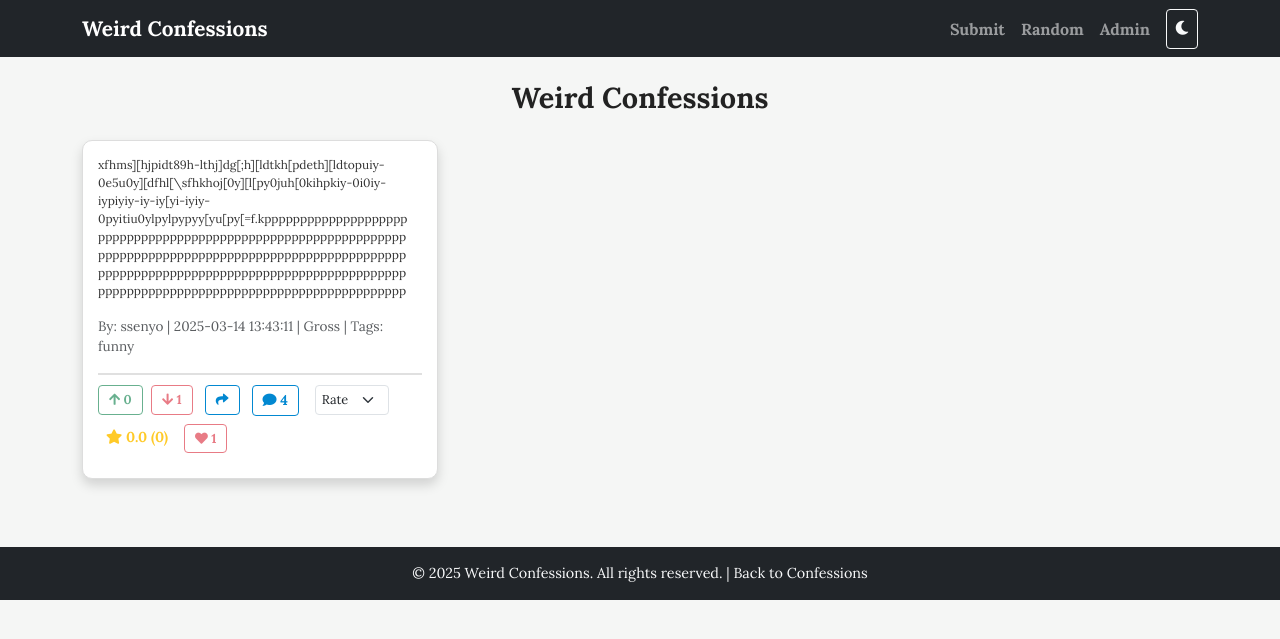
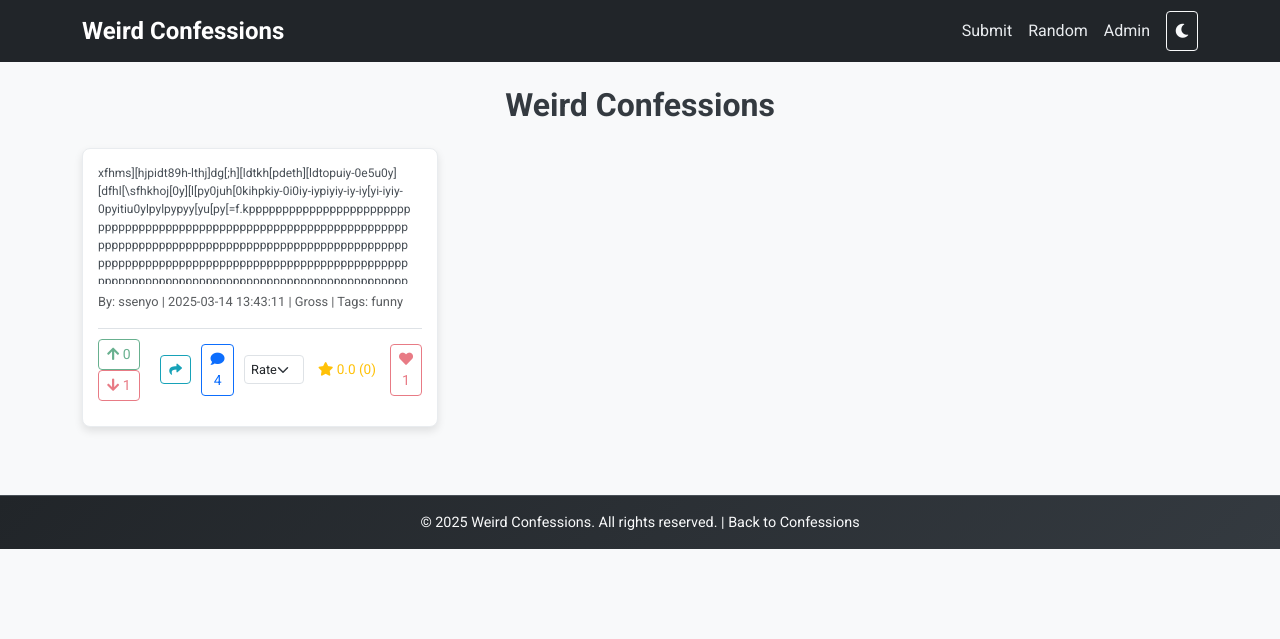
Before and after one commit to ugcoded/weird-confession, a Flask app: page /confessions in a window 1280 px wide. Shown: the top 639 px of the page. Run offline with Flask 3, Linux system fonts and the light colour scheme; data comes from the database, SQL or seed files in the repository; data that the repository does not hold is empty.

Commit message:
Update style.css

```diff
--- a/static/style.css
+++ b/static/style.css
@@ -1,80 +1,81 @@
-/* Import a beautiful font from Google Fonts */
-@import url('https://fonts.googleapis.com/css2?family=Lora:ital,wght@0,400;0,700;1,400&display=swap');
+/* Import a professional font */
+@import url('https://fonts.googleapis.com/css2?family=Roboto:ital,wght@0,400;0,700;1,400&display=swap');
 
 body {
-    background-color: #f5f6f5;
-    font-family: 'Lora', serif;
+    background-color: #f8f9fa; /* Softer gray */
+    font-family: 'Roboto', sans-serif;
     font-size: 1rem;
+    color: #333;
     transition: background-color 0.3s, color 0.3s;
 }
 
 body.dark-mode {
-    background-color: #1e1e1e;
-    color: #e0e0e0;
+    background-color: #212529;
+    color: #e9ecef;
 }
 
 body.dark-mode .confession-box,
 body.dark-mode .pinned-content,
 body.dark-mode .comments-section,
 body.dark-mode .comment-item {
-    background-color: #2a2a2a;
-    color: #e0e0e0;
-    border-color: #555;
+    background-color: #343a40;
+    color: #e9ecef;
+    border-color: #495057;
 }
 
 body.dark-mode .navbar-dark {
-    background-color: #151515;
+    background: linear-gradient(135deg, #212529, #343a40); /* Gradient for depth */
 }
 
 body.dark-mode .btn-outline-light {
-    color: #e0e0e0;
-    border-color: #e0e0e0;
+    color: #e9ecef;
+    border-color: #e9ecef;
 }
 
 body.dark-mode .btn-outline-light:hover {
-    background-color: #555;
+    background-color: #495057;
 }
 
 body.dark-mode .card {
-    background-color: #2a2a2a;
-    border-color: #555;
+    background-color: #343a40;
+    border-color: #495057;
 }
 
 body.dark-mode .text-muted {
-    color: #bbb !important;
+    color: #adb5bd !important;
 }
 
 body.dark-mode .form-control {
-    background-color: #3a3a3a;
-    color: #e0e0e0;
-    border-color: #555;
+    background-color: #495057;
+    color: #e9ecef;
+    border-color: #6c757d;
 }
 
 body.dark-mode .form-control:focus {
-    background-color: #3a3a3a;
-    color: #e0e0e0;
-    border-color: #007bff;
-    box-shadow: 0 0 0 0.2rem rgba(0, 123, 255, 0.25);
+    background-color: #495057;
+    color: #e9ecef;
+    border-color: #0d6efd;
+    box-shadow: 0 0 0 0.2rem rgba(13, 110, 253, 0.25);
 }
 
 .confession-box {
     background-color: #fff;
-    border-radius: 10px;
-    box-shadow: 0 6px 12px rgba(0, 0, 0, 0.15);
-    padding: 15px; /* Reduced padding for mobile */
+    border-radius: 8px;
+    box-shadow: 0 4px 8px rgba(0, 0, 0, 0.1); /* Softer shadow */
+    padding: 15px;
     margin-bottom: 20px;
-    border: 1px solid #ddd;
+    border: 1px solid #e9ecef;
     transition: transform 0.2s, box-shadow 0.2s;
 }
 
 .confession-box.highlight {
-    border: 3px solid #007bff;
-    box-shadow: 0 8px 16px rgba(0, 123, 255, 0.4);
+    border: 2px solid #0d6efd;
+    box-shadow: 0 6px 12px rgba(13, 110, 253, 0.3);
 }
 
 .confession-box:hover {
-    transform: translateY(-5px);
-    box-shadow: 0 8px 16px rgba(0, 0, 0, 0.2);
+    transform: translateY(-3px);
+    box-shadow: 0 6px 12px rgba(0, 0, 0, 0.15);
 }
 
 .confession-content {
@@ -82,80 +83,102 @@ body.dark-mode .form-control:focus {
 }
 
 .confession-text {
-    max-height: 150px;
+    max-height: 120px; /* Adjusted for better fit */
     overflow-y: auto;
-    padding-right: 10px;
+    padding-right: 8px;
 }
 
 .confession-text p {
     margin-bottom: 0;
     font-size: 9pt;
-    color: #333;
+    line-height: 1.5; /* Improved readability */
+    color: #495057;
 }
 
 body.dark-mode .confession-text p {
-    color: #e0e0e0;
+    color: #e9ecef;
 }
 
 .confession-content .text-muted {
-    margin-top: 10px;
-    font-size: 0.85rem; /* Slightly smaller for mobile */
+    margin-top: 8px;
+    font-size: 0.8rem;
+    color: #6c757d;
 }
 
 .interaction-section {
-    padding: 10px 0; /* Reduced padding */
-    border-top: 2px solid #e0e0e0;
+    padding: 10px 0;
+    border-top: 1px solid #dee2e6;
     display: flex;
     align-items: center;
-    gap: 8px; /* Reduced gap */
-    flex-wrap: wrap;
+    gap: 6px;
+    flex-wrap: nowrap; /* Keep in one row */
+    overflow-x: auto; /* Scroll if needed */
+}
+
+.interaction-form,
+.rating-form,
+.like-form {
+    display: inline-flex;
+    gap: 4px;
 }
 
 .rating-display {
-    font-size: 0.9rem; /* Smaller for mobile */
-    color: #ffca28;
-    font-weight: 600;
+    font-size: 0.85rem;
+    color: #ffc107;
+    font-weight: 500;
+    white-space: nowrap;
 }
 
 .comments-section {
-    border-top: 2px solid #e0e0e0;
-    padding: 15px 0; /* Reduced padding */
-    max-height: 250px; /* Adjusted for mobile */
+    border-top: 1px solid #dee2e6;
+    padding: 15px 0;
+    max-height: 300px;
     overflow-y: auto;
-    background-color: #fafafa;
-    border-radius: 0 0 10px 10px;
-    transition: all 0.3s ease;
+    background-color: #f8f9fa;
+    border-radius: 0 0 8px 8px;
+}
+
+body.dark-mode .comments-section {
+    background-color: #343a40;
 }
 
 .comments-header {
-    padding-bottom: 10px;
-    border-bottom: 2px solid #ddd;
+    padding-bottom: 8px;
+    border-bottom: 1px solid #dee2e6;
 }
 
 .comments-header h6 {
     font-weight: 700;
-    color: #222;
-    font-size: 1.1rem; /* Slightly smaller */
+    color: #343a40;
+    font-size: 1rem;
 }
 
 body.dark-mode .comments-header h6 {
-    color: #e0e0e0;
+    color: #e9ecef;
 }
 
 .comments-list {
-    padding: 10px 0; /* Reduced padding */
+    padding: 10px 0;
 }
 
 .comment-item {
-    padding: 10px; /* Reduced padding */
-    border-radius: 8px;
+    padding: 10px;
+    border-radius: 6px;
     background-color: #fff;
-    box-shadow: 0 2px 4px rgba(0, 0, 0, 0.1);
+    box-shadow: 0 2px 4px rgba(0, 0, 0, 0.05);
     transition: background-color 0.2s;
 }
 
+body.dark-mode .comment-item {
+    background-color: #495057;
+}
+
 .comment-item:hover {
-    background-color: #f5f5f5;
+    background-color: #f1f3f5;
+}
+
+body.dark-mode .comment-item:hover {
+    background-color: #6c757d;
 }
 
 .comment-avatar {
@@ -167,100 +190,108 @@ body.dark-mode .comments-header h6 {
 }
 
 .comment-text {
-    font-size: 0.9rem; /* Smaller for mobile */
-    color: #333;
-    margin-bottom: 5px;
+    font-size: 0.9rem;
+    color: #495057;
+    margin-bottom: 4px;
 }
 
 body.dark-mode .comment-text {
-    color: #e0e0e0;
+    color: #e9ecef;
 }
 
 .btn-primary {
-    background-color: #0288d1;
-    border-color: #0288d1;
+    background: linear-gradient(135deg, #0d6efd, #0a58ca); /* Gradient */
+    border: none;
     font-weight: 600;
-    padding: 6px 12px; /* Reduced padding */
+    padding: 6px 12px;
+    border-radius: 6px;
 }
 
 .btn-primary:hover {
-    background-color: #0277bd;
-    border-color: #0277bd;
+    background: linear-gradient(135deg, #0a58ca, #0947a6);
 }
 
 .btn-outline-success {
-    border-color: #4caf50;
-    color: #4caf50;
-    font-weight: 600;
-    padding: 4px 10px; /* Adjusted */
+    border-color: #198754;
+    color: #198754;
+    font-weight: 500;
+    padding: 4px 8px;
+    border-radius: 4px;
 }
 
 .btn-outline-success:hover {
-    background-color: #4caf50;
+    background-color: #198754;
     color: #fff;
 }
 
 .btn-outline-danger {
-    border-color: #d32f2f;
-    color: #d32f2f;
-    font-weight: 600;
-    padding: 4px 10px; /* Adjusted */
+    border-color: #dc3545;
+    color: #dc3545;
+    font-weight: 500;
+    padding: 4px 8px;
+    border-radius: 4px;
 }
 
 .btn-outline-danger:hover {
-    background-color: #d32f2f;
+    background-color: #dc3545;
     color: #fff;
 }
 
 .btn-outline-primary {
-    border-color: #0288d1;
-    color: #0288d1;
-    font-weight: 600;
-    padding: 4px 10px; /* Adjusted */
+    border-color: #0d6efd;
+    color: #0d6efd;
+    font-weight: 500;
+    padding: 4px 8px;
+    border-radius: 4px;
 }
 
 .btn-outline-primary:hover {
-    background-color: #0288d1;
+    background-color: #0d6efd;
+    color: #fff;
+}
+
+.btn-outline-info {
+    border-color: #17a2b8;
+    color: #17a2b8;
+    font-weight: 500;
+    padding: 4px 8px;
+    border-radius: 4px;
+}
+
+.btn-outline-info:hover {
+    background-color: #17a2b8;
     color: #fff;
 }
 
 .pinned-content {
-    border: 2px solid #ffca28;
-    background-color: #fffde7;
+    border: 2px solid #ffc107;
+    background-color: #fff3cd;
 }
 
 .pinned-content .card-header {
-    padding: 10px; /* Reduced padding */
-    background-color: #ffca28;
-    color: #333;
+    padding: 8px;
+    background: linear-gradient(135deg, #ffc107, #ffca2c);
+    color: #343a40;
     font-weight: 700;
+    border-radius: 6px 6px 0 0;
 }
 
 .pinned-content .card-body {
-    padding: 15px; /* Reduced padding */
+    padding: 12px;
 }
 
 .share-btn {
-    font-size: 0.8rem; /* Smaller for mobile */
-    padding: 4px 10px;
-    border-color: #0288d1;
-    color: #0288d1;
-}
-
-.share-btn:hover {
-    background-color: #0288d1;
-    color: #fff;
+    font-size: 0.8rem;
 }
 
 .comment-form .form-control {
-    border-radius: 8px 0 0 8px;
-    border: 2px solid #ddd;
+    border-radius: 6px 0 0 6px;
+    border: 1px solid #ced4da;
 }
 
 .comment-form .btn {
-    border-radius: 0 8px 8px 0;
-    border: 2px solid #0288d1;
-    border-left: none;
+    border-radius: 0 6px 6px 0;
+    border: none;
 }
 
 .toggle-comments {
@@ -268,149 +299,154 @@ body.dark-mode .comment-text {
 }
 
 .toggle-comments:hover {
-    background-color: #e0e0e0;
+    background-color: #e9ecef;
 }
 
-.btn-outline-success,
-.btn-outline-danger {
-    padding: 4px 10px;
-    font-size: 0.8rem; /* Smaller for mobile */
+body.dark-mode .toggle-comments:hover {
+    background-color: #495057;
 }
 
 .form-select-sm {
-    padding: 4px 15px 4px 6px; /* Adjusted */
+    padding: 4px 12px 4px 6px;
     font-size: 0.8rem;
-    min-width: 70px; /* Reduced width */
-    margin-left: 4px; /* Reduced margin */
+    min-width: 60px;
+    border-radius: 4px;
 }
 
 h1 {
-    font-size: 1.8rem; /* Smaller for mobile */
-    margin-bottom: 15px;
-    color: #222;
+    font-size: 2rem;
+    margin-bottom: 20px;
+    color: #343a40;
     font-weight: 700;
 }
 
 h3 {
-    font-size: 1.3rem; /* Smaller for mobile */
+    font-size: 1.5rem;
     margin-bottom: 15px;
-    color: #222;
-    font-weight: 700;
+    color: #343a40;
+    font-weight: 600;
 }
 
 body.dark-mode h1,
 body.dark-mode h3 {
-    color: #e0e0e0;
-}
-
-.row.mb-4 a {
-    color: #0288d1;
-    text-decoration: none;
-    font-weight: 600;
-}
-
-.row.mb-4 a:hover {
-    text-decoration: underline;
-    color: #0277bd;
-}
-
-body.dark-mode .row.mb-4 a {
-    color: #4dabf7;
+    color: #e9ecef;
 }
 
 .navbar-dark .navbar-brand {
     font-weight: 700;
-    font-size: 1.3rem; /* Slightly smaller */
+    font-size: 1.5rem;
 }
 
 .navbar-dark .nav-link {
-    font-weight: 600;
-    padding: 8px 12px; /* Adjusted padding */
+    font-weight: 500;
+    padding: 8px 12px;
+    color: #e9ecef;
+}
+
+.navbar-dark .nav-link:hover {
+    color: #0d6efd;
 }
 
 footer {
-    background-color: #343a40;
-    color: #e0e0e0;
-    padding: 15px 0; /* Reduced padding */
+    background: linear-gradient(135deg, #212529, #343a40);
+    color: #e9ecef;
+    padding: 15px 0;
+    border-top: 1px solid #495057;
 }
 
 footer a {
-    color: #e0e0e0;
+    color: #0d6efd;
     text-decoration: none;
 }
 
 footer a:hover {
-    color: #4dabf7;
+    color: #e9ecef;
     text-decoration: underline;
 }
 
 footer p {
-    font-size: 0.9rem; /* Smaller for mobile */
+    font-size: 0.9rem;
 }
 
 /* Mobile adjustments */
 @media (max-width: 768px) {
     .navbar-nav {
-        padding: 10px 0; /* Add padding to menu items */
+        padding: 10px 0;
+        background-color: #343a40; /* Menu background */
+        border-radius: 0 0 8px 8px;
     }
     .navbar-nav .nav-link {
-        padding: 10px 15px; /* More touch-friendly */
-        text-align: left;
+        padding: 12px 15px;
+        font-size: 1rem;
     }
     .navbar-nav .btn {
-        margin: 10px 15px; /* Space for dark mode toggle */
+        margin: 10px 15px;
     }
     .confession-box {
-        min-height: auto; /* Remove fixed height */
-        padding: 10px; /* Further reduced */
+        padding: 12px;
     }
     .confession-text {
-        max-height: 100px; /* Smaller for mobile */
+        max-height: 100px;
+    }
+    .interaction-section {
+        gap: 4px; /* Tighten spacing */
+        padding: 8px 0;
+        flex-wrap: nowrap; /* Force single row */
+    }
+    .btn-sm {
+        font-size: 0.75rem;
+        padding: 3px 6px;
+        min-width: 44px; /* Touch-friendly */
+    }
+    .share-btn,
+    .toggle-comments {
+        padding: 3px 6px;
+    }
+    .form-select-sm {
+        font-size: 0.75rem;
+        padding: 3px 8px;
+        min-width: 50px;
+    }
+    .rating-display {
+        font-size: 0.8rem;
+        margin-left: 4px;
     }
     .comments-section {
-        max-height: 200px; /* Smaller for mobile */
+        max-height: 200px;
         padding: 10px 0;
     }
-    .interaction-section {
-        flex-direction: column;
-        align-items: flex-start;
-        gap: 6px;
-    }
-    .btn-sm {
-        font-size: 0.75rem; /* Even smaller buttons */
-        padding: 3px 8px;
-    }
-    .form-select-sm {
-        margin-left: 0;
-        width: 100%; /* Full width on mobile */
-        margin-top: 5px;
-    }
     h1 {
-        font-size: 1.5rem;
+        font-size: 1.6rem;
     }
     h3 {
-        font-size: 1.2rem;
+        font-size: 1.3rem;
     }
     .container {
         padding-left: 10px;
-        padding-right: 10px; /* Reduced padding */
+        padding-right: 10px;
     }
     .comment-item {
-        flex-direction: column; /* Stack avatar and text */
-        align-items: flex-start;
+        flex-direction: column;
+        padding: 8px;
     }
     .comment-avatar {
-        margin-bottom: 5px;
+        margin-bottom: 4px;
     }
 }
 
-/* Extra small screens (e.g., <576px) */
 @media (max-width: 576px) {
     .navbar-brand {
-        font-size: 1.1rem;
+        font-size: 1.2rem;
     }
     .confession-text p {
-        font-size: 8pt; /* Slightly smaller for tiny screens */
+        font-size: 8pt;
+    }
+    .interaction-section {
+        gap: 3px;
+    }
+    .btn-sm {
+        font-size: 0.7rem;
+        padding: 2px 5px;
     }
     footer p {
         font-size: 0.8rem;
```
